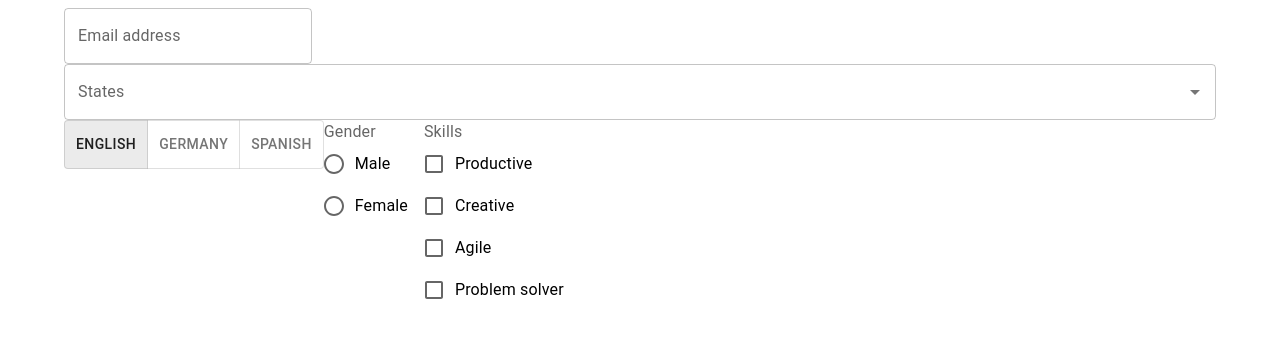
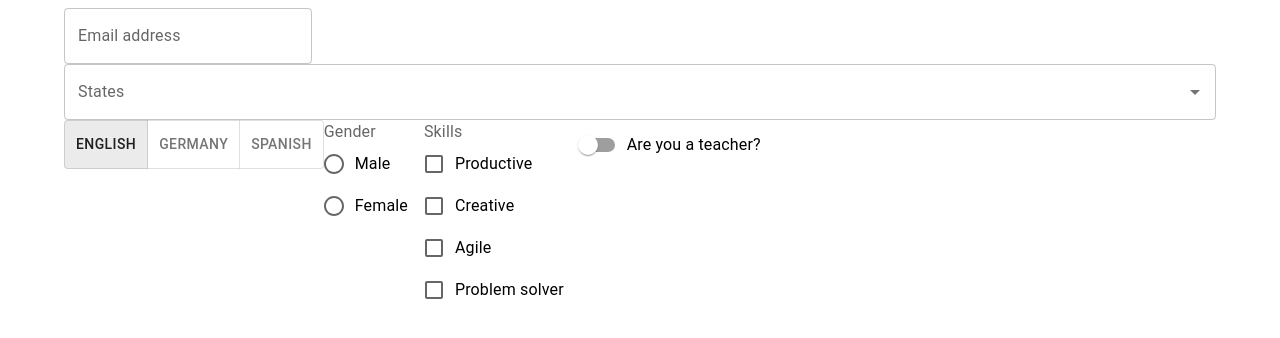
Before and after one commit to amirnz026/react-hook-form-mui-zod, a React (Vite) app: page / in a window 1280 px wide. Shown: the top 338 px of the page. Built offline with nearby package versions, Linux system fonts and the light colour scheme.

Commit message:
RHF switch

```diff
--- a/src/App.tsx
+++ b/src/App.tsx
@@ -6,6 +6,7 @@ import { Container, TextField } from "@mui/material";
 import { RHFAutocomplete } from "./components/RHFAutocomplete";
 import RHFCheckbox from "./components/RHFCheckbox";
 import RHFRadioGroup from "./components/RHFRadioGroup";
+import { RHFSwitch } from "./components/RHFSwitch";
 import RHFToggleButtonGroup from "./components/RHFToggleButtonGroup";
 import { Schema } from "./types/schema";
 import { GENDERS, LANGUAGES, SKILLS, STATES } from "./utils/mockData";
@@ -39,6 +40,7 @@ export default function App() {
       />
       <RHFRadioGroup<Schema> name="gender" options={GENDERS} label="Gender" />
       <RHFCheckbox<Schema> name="skills" options={SKILLS} label="Skills" />
+      <RHFSwitch<Schema> name="isTeacher" label="Are you a teacher?" />
     </Container>
   );
 }
--- a/src/components/RHFAutocomplete.tsx
+++ b/src/components/RHFAutocomplete.tsx
@@ -4,7 +4,7 @@ import CheckBoxIcon from "@mui/icons-material/CheckBox";
 import CheckBoxOutlineBlankIcon from "@mui/icons-material/CheckBoxOutlineBlank";
 import { Autocomplete, Box, Checkbox, TextField } from "@mui/material";
 
-import { Options } from "../types/options";
+import { Options } from "../types/option";
 
 interface Props<T extends FieldValues> {
   name: Path<T>;
--- a/src/components/RHFCheckbox.tsx
+++ b/src/components/RHFCheckbox.tsx
@@ -9,7 +9,7 @@ import {
   FormLabel,
 } from "@mui/material";
 
-import { Options } from "../types/options";
+import { Options } from "../types/option";
 
 interface Props<T extends FieldValues> {
   options: Options;
--- a/src/components/RHFRadioGroup.tsx
+++ b/src/components/RHFRadioGroup.tsx
@@ -9,7 +9,7 @@ import {
   RadioGroup,
 } from "@mui/material";
 
-import { Options } from "../types/options";
+import { Options } from "../types/option";
 
 interface Props<T extends FieldValues> {
   options: Options;
--- /dev/null
+++ b/src/components/RHFSwitch.tsx
@@ -0,0 +1,22 @@
+import { Controller, FieldValues, Path, useFormContext } from "react-hook-form";
+
+import { FormControlLabel, Switch } from "@mui/material";
+
+interface Props<T extends FieldValues> {
+  name: Path<T>;
+  label: string;
+}
+
+export function RHFSwitch<T extends FieldValues>({ name, label }: Props<T>) {
+  const { control } = useFormContext();
+
+  return (
+    <Controller
+      name={name}
+      control={control}
+      render={({ field }) => (
+        <FormControlLabel control={<Switch {...field} />} label={label} />
+      )}
+    />
+  );
+}
--- a/src/components/RHFToggleButtonGroup.tsx
+++ b/src/components/RHFToggleButtonGroup.tsx
@@ -2,7 +2,7 @@ import { Controller, FieldValues, Path, useFormContext } from "react-hook-form";
 
 import { ToggleButton, ToggleButtonGroup } from "@mui/material";
 
-import { Options } from "../types/options";
+import { Options } from "../types/option";
 
 interface Props<T extends FieldValues> {
   options: Options;
--- /dev/null
+++ b/src/types/option.ts
@@ -0,0 +1 @@
+export type Option = { id: string; label: string };
--- a/src/types/options.ts
+++ /dev/null
@@ -1 +0,0 @@
-export type Options = { id: string; label: string }[];
--- a/src/utils/mockData.ts
+++ b/src/utils/mockData.ts
@@ -1,4 +1,4 @@
-import { Options } from "../types/options";
+import { Options } from "../types/option";
 
 export const STATES: Options = [
   { id: "1", label: "California" },
```
